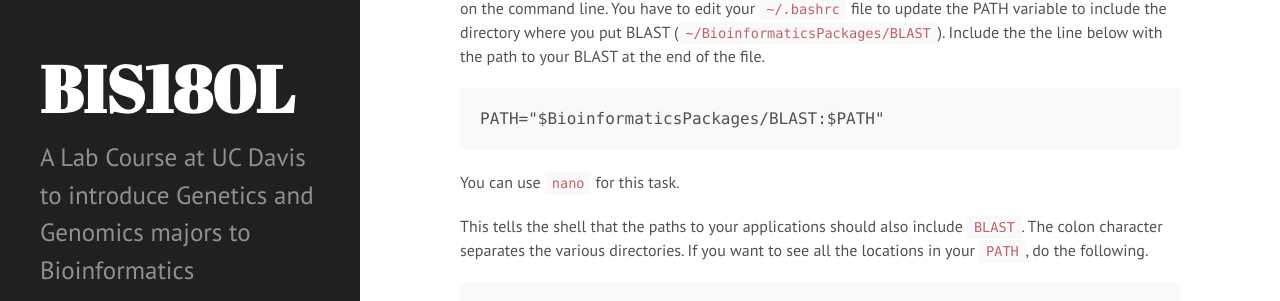
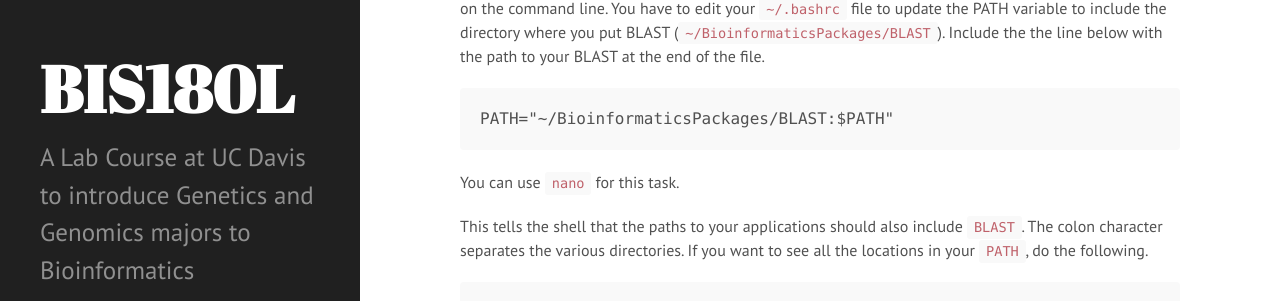
Before and after one commit to rjcmarkelz/BIS180L_web, a Jekyll site: the page built from _posts/2015-04-09-BLAST.md, in a window 1280 px wide and 900 px high, scrolled down 578 px. Shown: the part 151-452 px from the top of the window. Built offline with Jekyll 4.4.1, drawn with Linux system fonts in a browser that asks for light colours; Markdown is read by kramdown in place of the engine named in the settings.

```diff
--- a/_posts/2015-04-09-BLAST.md
+++ b/_posts/2015-04-09-BLAST.md
@@ -34,7 +34,7 @@ make available for execution on the command line. You have to edit your `~/.bash
 file to update the PATH variable to include the directory where you put BLAST (`~/BioinformaticsPackages/BLAST`). Include the
 the line below with the path to your BLAST at the end of the file.
 
-	PATH="$BioinformaticsPackages/BLAST:$PATH"
+	PATH="~/BioinformaticsPackages/BLAST:$PATH"
 
 You can use `nano` for this task.
 
```
